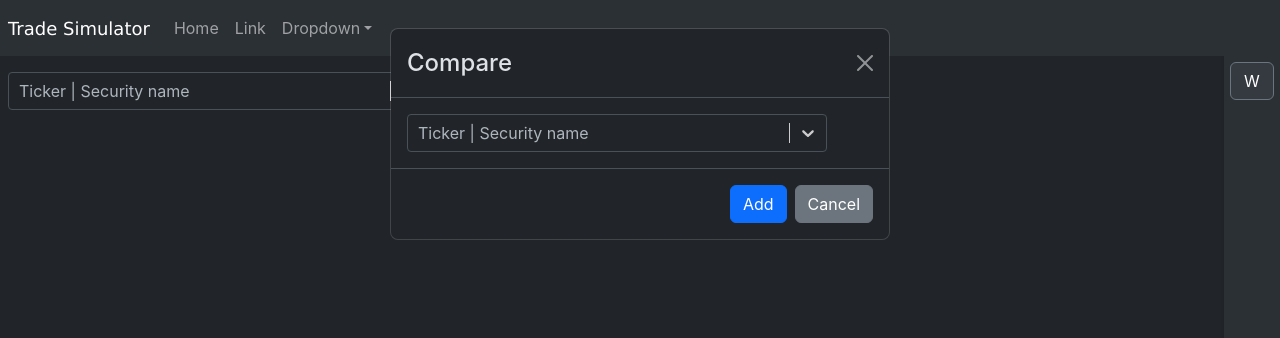
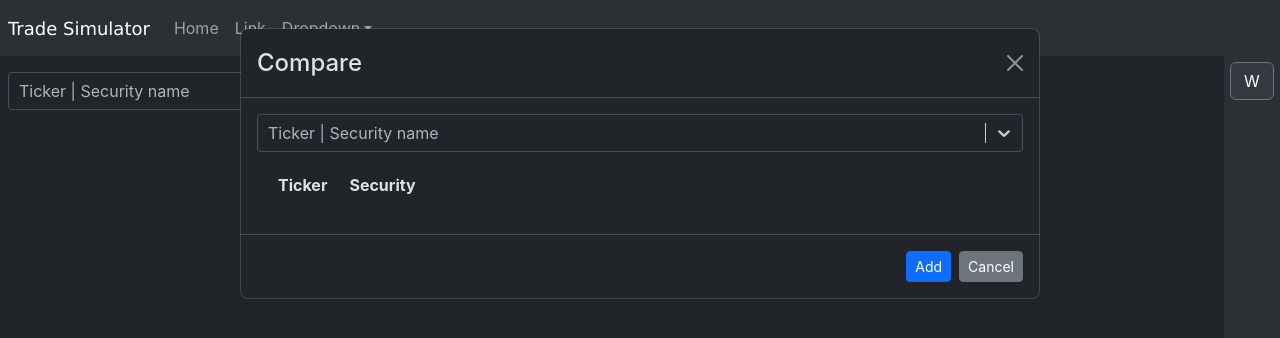
Before and after one commit to benWillan/trade-simulator, a React (Create React App) app in the folder WebApi/ClientApp/: page / in a window 1280 px wide. Both pictures are taken after a click on the button "Compare". Shown: the top 338 px of the page. Built offline with nearby package versions, Linux system fonts and the light colour scheme.

Commit message:
[feature] Add stock/securites to the compare modal list as they are looked up in the autoselect.

```diff
--- a/WebApi/ClientApp/src/components/charting/StockChart.tsx
+++ b/WebApi/ClientApp/src/components/charting/StockChart.tsx
@@ -22,14 +22,16 @@
 function StockChart({isOffCanvasVisible, chartIndex}: Props) {
 
   const [selectedStock, setSelectedStock] = useState<StockOption | null>(null);
+  const [selectedComparison, setComparison] = useState<StockOption | null>(null);
+
   const [graphData, setGraphData] = useState<Stock | null>(null);
+  const [comparisonGraphData, setComparisonGraphData] = useState<Stock[] | null>([]);
+  const [childSeriesData, setchildSeriesData] = useState<Stock[] | null>([]);
+
   const [isModalVisible, setModalVisibility] = useState(false);
-  const [comparisonData, setComparisonData] = useState<Stock | null>(null);
 
-  //  to handle api call after stock is selected from autoselect.
   useEffect(() => {
 
-    //  to clear and unmount the graph on x click.
     if(!selectedStock) {
       setGraphData(null);
       return;
@@ -39,18 +41,38 @@
 
   }, [selectedStock]);
 
+  useEffect(() => {
+
+    if(!selectedComparison) {
+      setComparison(null);
+      return;
+    }
+
+    fetchStockGraphData(selectedComparison, true);
+
+  }, [selectedComparison]);
+
   const closeCompareModal = () => setModalVisibility(false);
   const showCompareModal = () => setModalVisibility(true);
 
-  const fetchStockGraphData = async (stockOption: StockOption | null) => {
+  const fetchStockGraphData = async (stockOption: StockOption | null, isComparison: boolean = false) => {
 
     const ticker = stockOption?.value;
 
     const response = await fetch(`https://localhost:7133/api/stock/stockdata?stockTicker=${ticker}`);
 
-    const data = await response.json() as Stock | null;
+    const data = await response.json() as Stock;
 
-    setGraphData(data);
+    if (isComparison) {
+
+      setComparisonGraphData(prev => {
+        if (!prev) return [data];  // If it's null, start a new array
+        return [...prev, data];    // Otherwise, append to existing array
+      });
+
+    } else {
+      setGraphData(data);
+    }
 
   }
 
@@ -66,14 +88,20 @@
 
   }
 
-  const handleComparisonSelect = () => {
+  const handleComparisonSelect = (stockOption: StockOption | null) => {
 
-    if (comparisonData === null) {
-      setComparisonData(null);
+    if (stockOption === null) {
+      setComparison(null);
       return;
     }
 
-    console.log("Comparison stock selected");
+    setComparison(stockOption);
+
+  }
+
+  const addComparisonDataToGraph = () => {
+
+    setchildSeriesData(comparisonGraphData);
 
   }
 
@@ -88,14 +116,15 @@
         </Col>
       </Row>
       <Row>
-        <Col style={{height: "90vh"}}>
-          {graphData && <StockChartGraph isOffCanvasVisible={isOffCanvasVisible} graphData={graphData}></StockChartGraph>}
+        <Col style={{height: `calc(100vh - 144px)`}}>
+          {graphData && <StockChartGraph isOffCanvasVisible={isOffCanvasVisible} graphData={graphData} ></StockChartGraph>}
         </Col>
       </Row>
 
       <Modal
         show={isModalVisible}
         onHide={closeCompareModal}
+        size='lg'
         backdrop={false}
         // backdrop='static' // keeps the dim overlay
         className="modal-click-through"        // class added to the .modal element
@@ -106,10 +135,29 @@
         </Modal.Header>
         <Modal.Body>
           <AutocompleteInput onAutoCompleteSelect={handleComparisonSelect}></AutocompleteInput>
+          {comparisonGraphData &&
+            <table style={{ borderCollapse: 'separate', borderSpacing: '20px' }}>
+              <thead>
+                <tr>
+                  <th>Ticker</th>
+                  <th>Security</th>
+                  <th></th>
+                </tr>
+              </thead>
+              <tbody>
+                {comparisonGraphData?.map((item, index) => (
+                  <tr key={index}>
+                    <td>{item.ticker}</td>
+                    <td>{item.securityName}</td>
+                    <td><Button variant='danger' size='sm'>X</Button></td>
+                  </tr>))}
+              </tbody>
+            </table>
+          }
         </Modal.Body>
         <Modal.Footer>
-          <Button variant="primary" onClick={closeCompareModal}>Add</Button>
-          <Button variant="secondary" onClick={closeCompareModal}>Cancel</Button>
+          <Button variant="primary" size='sm' onClick={addComparisonDataToGraph}>Add</Button>
+          <Button variant="secondary" size='sm' onClick={closeCompareModal}>Cancel</Button>
         </Modal.Footer>
       </Modal>
     </>
--- a/WebApi/ClientApp/src/components/general/AutocompleteInput.tsx
+++ b/WebApi/ClientApp/src/components/general/AutocompleteInput.tsx
@@ -68,7 +68,6 @@
   }
 
   return (
-    <div style={{ width: 420 }}>
     <AsyncSelect
       isClearable
       cacheOptions
@@ -136,7 +135,6 @@
       }}
       placeholder="Ticker | Security name"
     />
-    </div>
   );
 }
 
```
Also changed, not shown: WebApi/ClientApp/src/components/charting/StockChartGraph.tsx (+13 -0 lines). Lines whose indentation alone changed are shown as unchanged.
